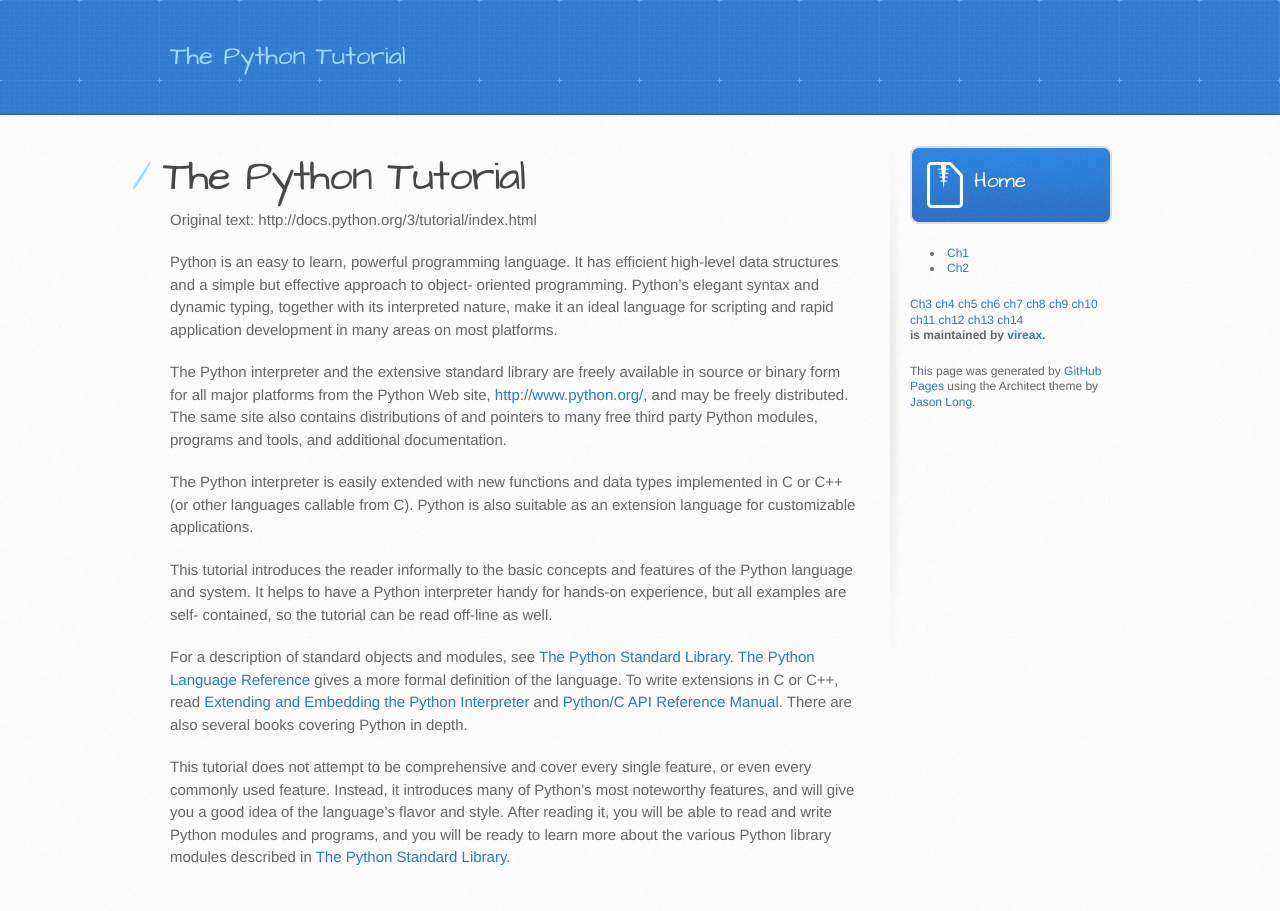
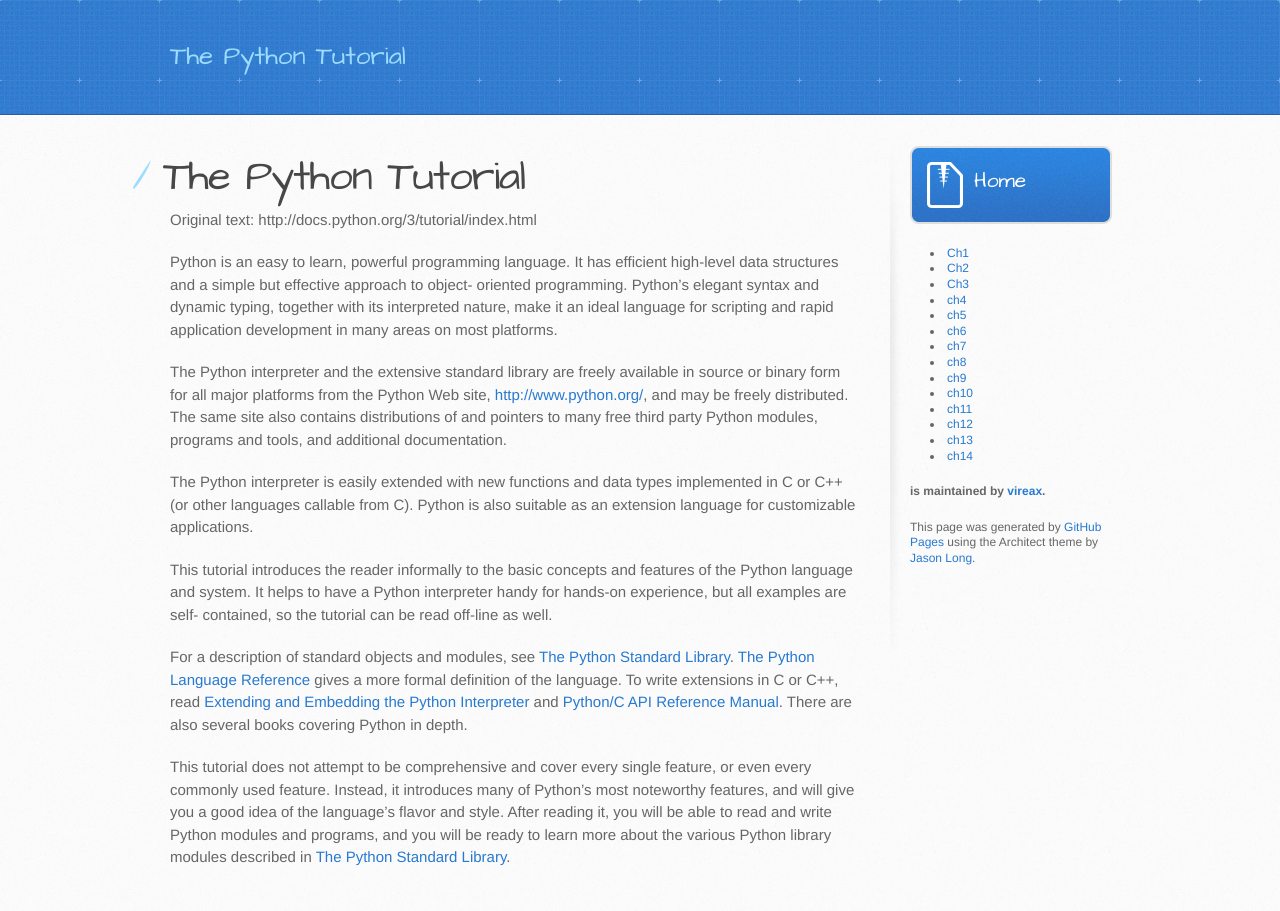
Before and after one commit to vireax/the-python-tutorial, a Jekyll site: the page built from index.md, in a window 1280 px wide. Built offline with Jekyll 4.4.1, drawn with Linux system fonts in a browser that asks for light colours.

Commit message:
Update default.html

```diff
--- a/_layouts/default.html
+++ b/_layouts/default.html
@@ -45,19 +45,19 @@
           <ul>
           <li><a href="ch01.html" class="">Ch1</a></li>
           <li><a href="ch02.html" class="">Ch2</a></li>
+          <li><a href="ch03.html" class="">Ch3</a></li>
+          <li><a href="ch04.html" class="">ch4</a></li>
+          <li><a href="ch05.html" class="">ch5</a></li>
+          <li><a href="ch06.html" class="">ch6</a></li>
+          <li><a href="ch07.html" class="">ch7</a></li>
+          <li><a href="ch08.html" class="">ch8</a></li>
+          <li><a href="ch09.html" class="">ch9</a></li>
+          <li><a href="ch10.html" class="">ch10</a></li>
+          <li><a href="ch11.html" class="">ch11</a></li>
+          <li><a href="ch12.html" class="">ch12</a></li>
+          <li><a href="ch13.html" class="">ch13</a></li>
+          <li><a href="ch14.html" class="">ch14</a></li>
           </ul>
-          <a href="ch03.html" class="">Ch3</a>
-          <a href="ch04.html" class="">ch4</a>
-          <a href="ch05.html" class="">ch5</a>
-          <a href="ch06.html" class="">ch6</a>
-          <a href="ch07.html" class="">ch7</a>
-          <a href="ch08.html" class="">ch8</a>
-          <a href="ch09.html" class="">ch9</a>
-          <a href="ch10.html" class="">ch10</a>
-          <a href="ch11.html" class="">ch11</a>
-          <a href="ch12.html" class="">ch12</a>
-          <a href="ch13.html" class="">ch13</a>
-          <a href="ch14.html" class="">ch14</a>
 
           <p class="repo-owner"><a href="https://github.com/vireax/the-python-tutorial"></a> is maintained by <a href="https://github.com/vireax">vireax</a>.</p>
 
```
